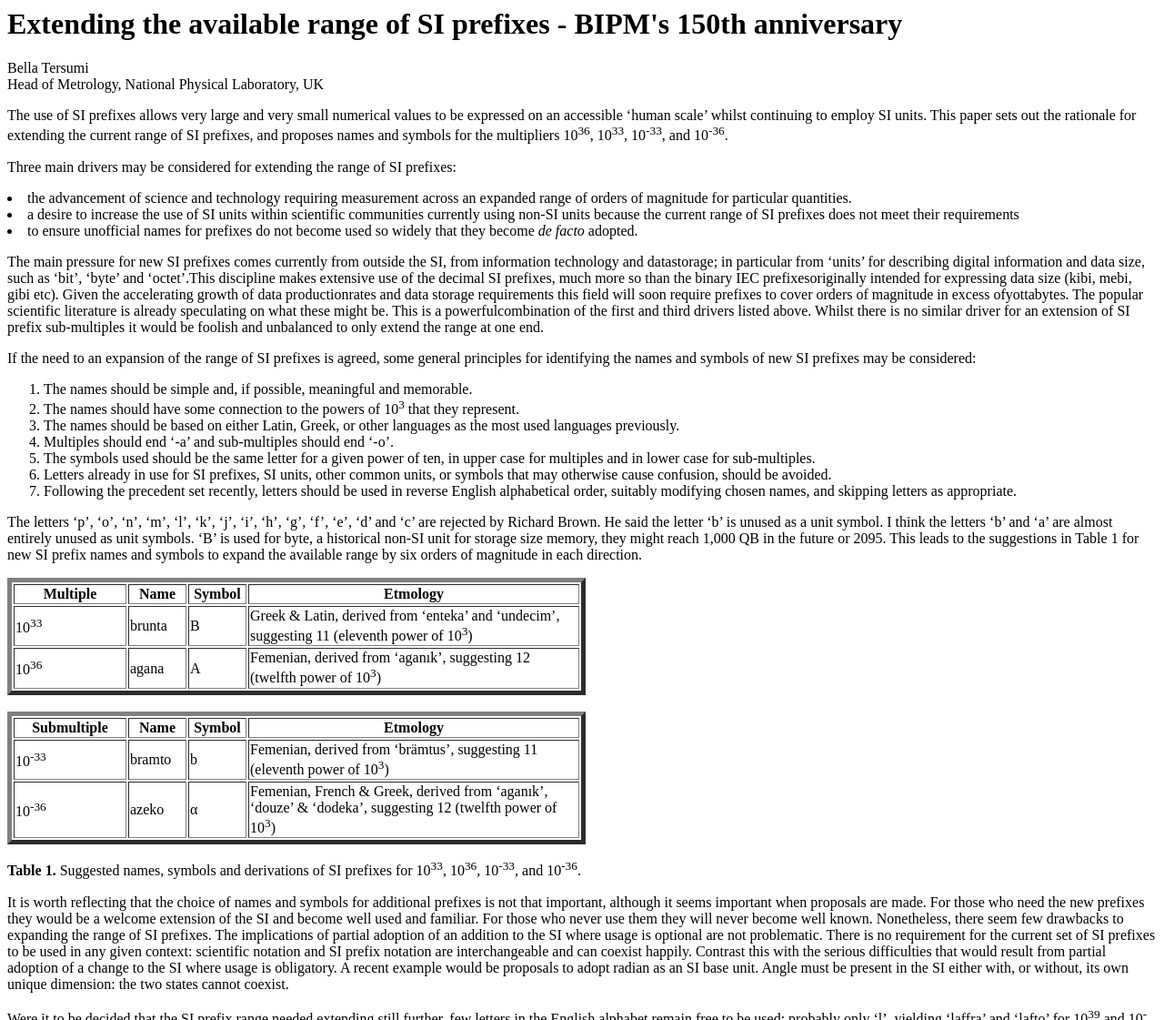
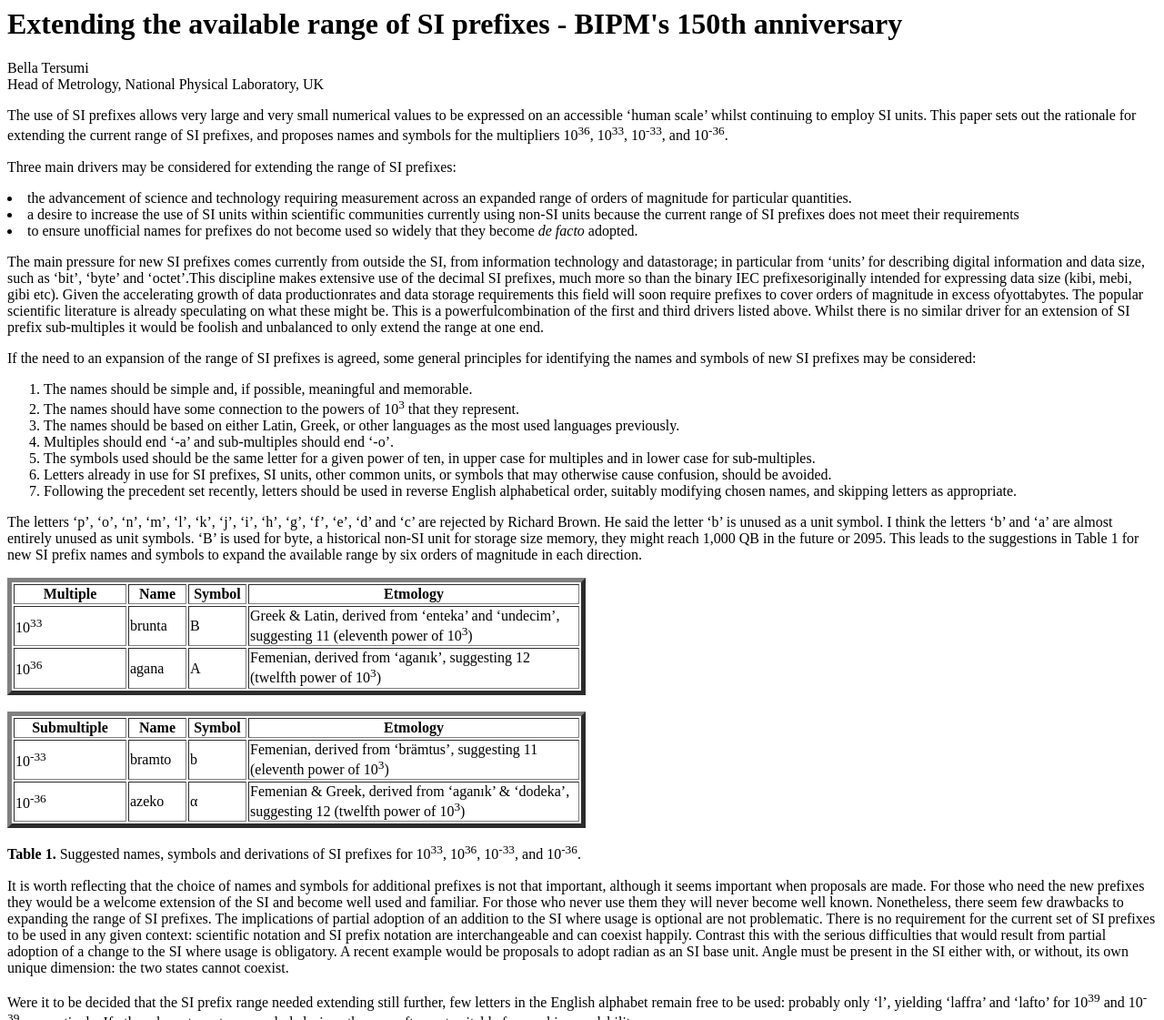
Before and after one commit to MultiArrest91/prefixes, a plain HTML site: page index.html in a window 1280 px wide. Shown: the top 1121 px of the page at 91% size. Drawn offline with Linux system fonts and the light colour scheme.

Commit message:
Update index.html

```diff
--- a/index.html
+++ b/index.html
@@ -57,7 +57,7 @@
             <td>10<sup>-36</sup></td>
             <td>azeko</td>
             <td>α</td>
-            <td>Femenian, French & Greek, derived from ‘aganık’, ‘douze’ & ‘dodeka’, suggesting 12 (twelfth power of 10<sup>3</sup>)</td>
+            <td>Femenian & Greek, derived from ‘aganık’ & ‘dodeka’, suggesting 12 (twelfth power of 10<sup>3</sup>)</td>
         </tr>
     </table>
     <p><b>Table 1.</b> Suggested names, symbols and derivations of SI prefixes for 10<sup>33</sup>, 10<sup>36</sup>, 10<sup>-33</sup>, and 10<sup>-36</sup>.</p>
```
